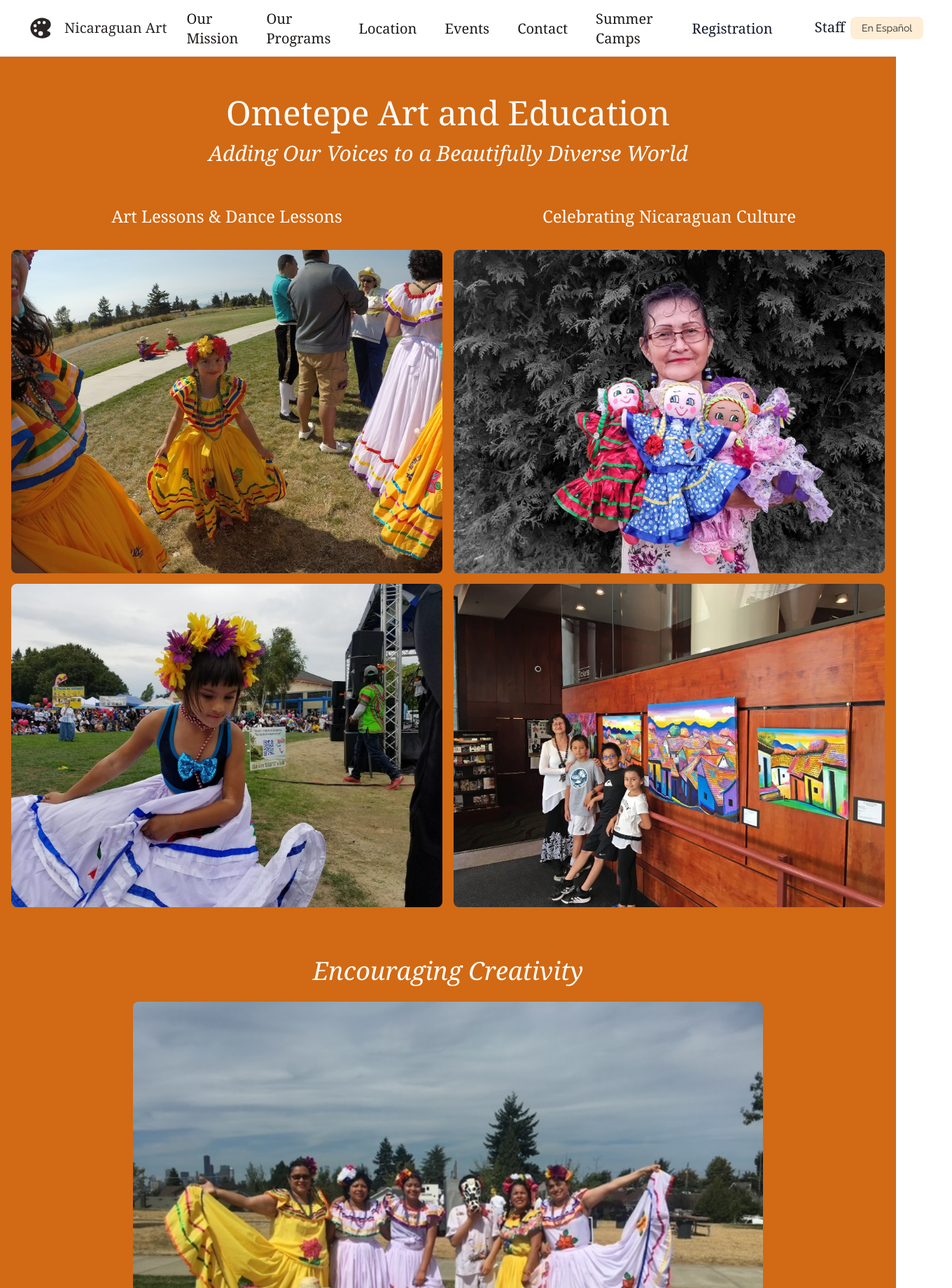
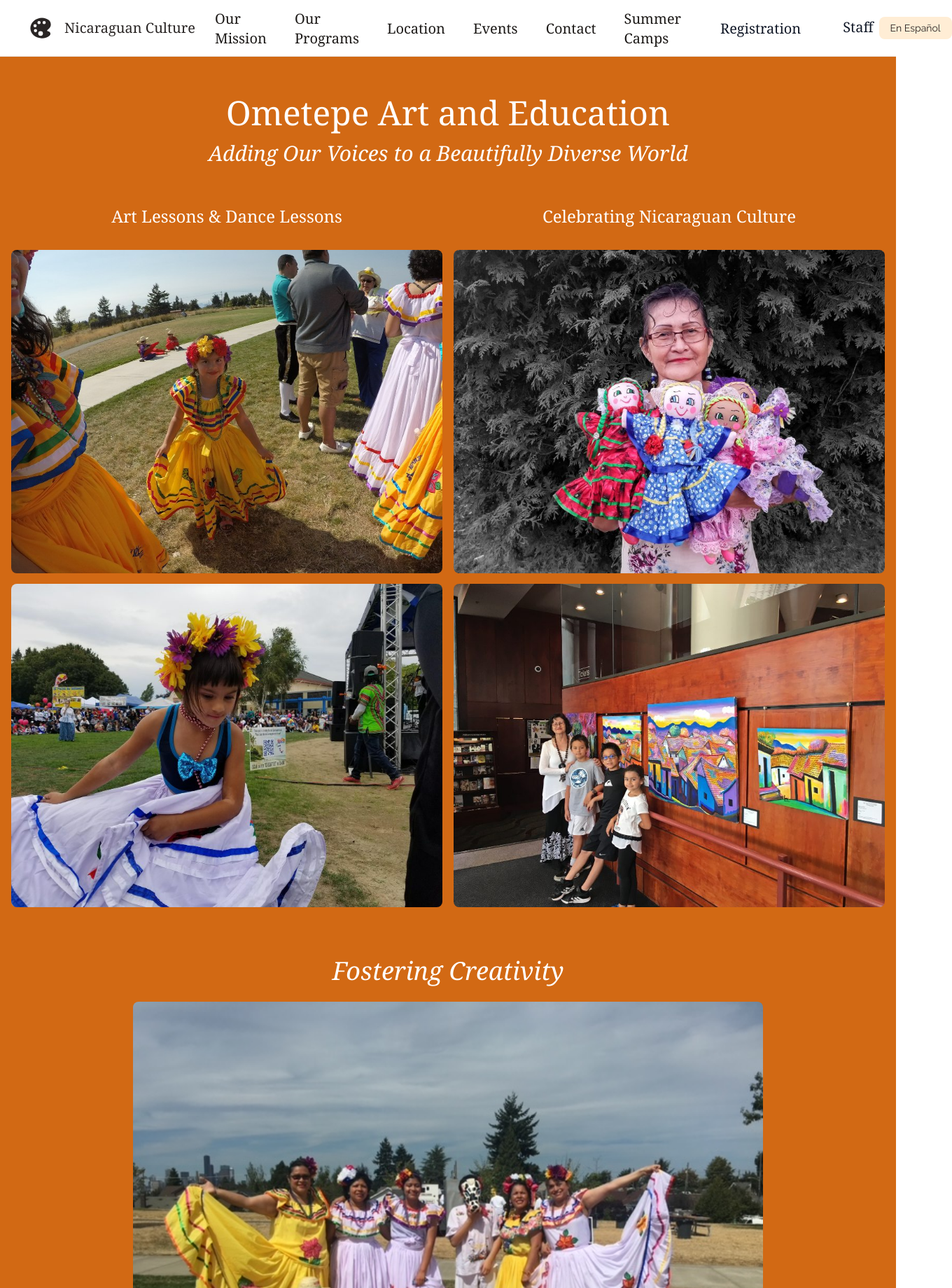
Before and after one commit to papadavis47/ometepe-art-and-education, a Next.js app: page / in a window 1280 px wide. Shown: the top 1840 px of the page at 70% size, 1360 px wide, since content can reach past the window. Built offline with nearby package versions, Linux system fonts and the light colour scheme; a web font is replaced by a local one.

Commit message:
Change label near the icon, fix a few typos

```diff
--- a/components/NavBar/NavBar.js
+++ b/components/NavBar/NavBar.js
@@ -35,7 +35,7 @@
                   </MyLink>
                   <MyLink href='/'>
                     <span className='pl-4 font-serif text-xl'>
-                      {spanish ? "Arte Nicaraguense" : "Nicaraguan Art"}
+                      {spanish ? "Cultura Nicaraguense" : "Nicaraguan Culture"}
                     </span>
                   </MyLink>
                 </div>
--- a/pages/index.js
+++ b/pages/index.js
@@ -68,7 +68,7 @@
       <section className='mx-auto mt-6 md:mt-10 max-w-7xl'>
         <div className='py-4 text-center'>
           <h2 className='mb-6 font-serif text-3xl italic sm:text-4xl'>
-            {spanish ? "Fomentando la creatividad" : "Encouraging Creativity"}
+            {spanish ? "Fomentando la creatividad" : "Fostering Creativity"}
           </h2>
           <Image
             width={900}
--- a/pages/info/programs.js
+++ b/pages/info/programs.js
@@ -48,7 +48,7 @@
         <div className='pt-6'>
           <h3 className='my-6 text-2xl font-semibold sm:text-4xl'>Dance Classes</h3>
           <p className='my-4 text-xl italic sm:text-2xl'>
-            We love the traditional folklore dance of Nicaragua.
+            We love sharing the traditional folklore dance of Nicaragua.
           </p>
           <div className='pb-6 border-b-2 max-w-fit border-b-white'>
             <Image
@@ -81,7 +81,7 @@
             Spanish Language Classes (For Beginners)
           </h3>
           <p className='my-4 text-xl italic sm:text-2xl'>
-            We teach lesson in our first language - <span className='font-bold'>Spanish</span> -
+            We teach lessons in our first language - <span className='font-bold'>Spanish</span> -
             spoken by approximately 600 million people around the world!
           </p>
           <div>
```
